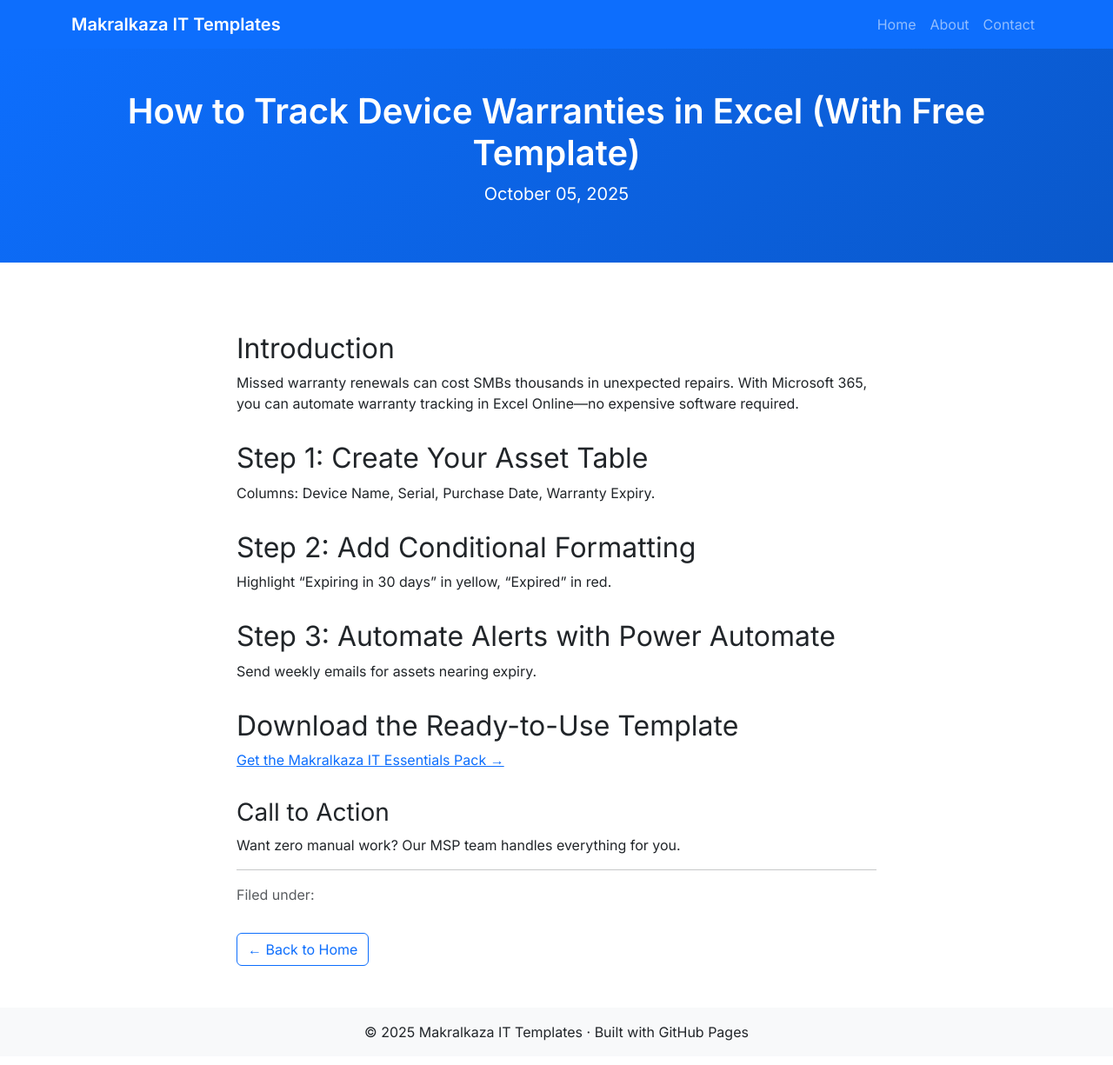
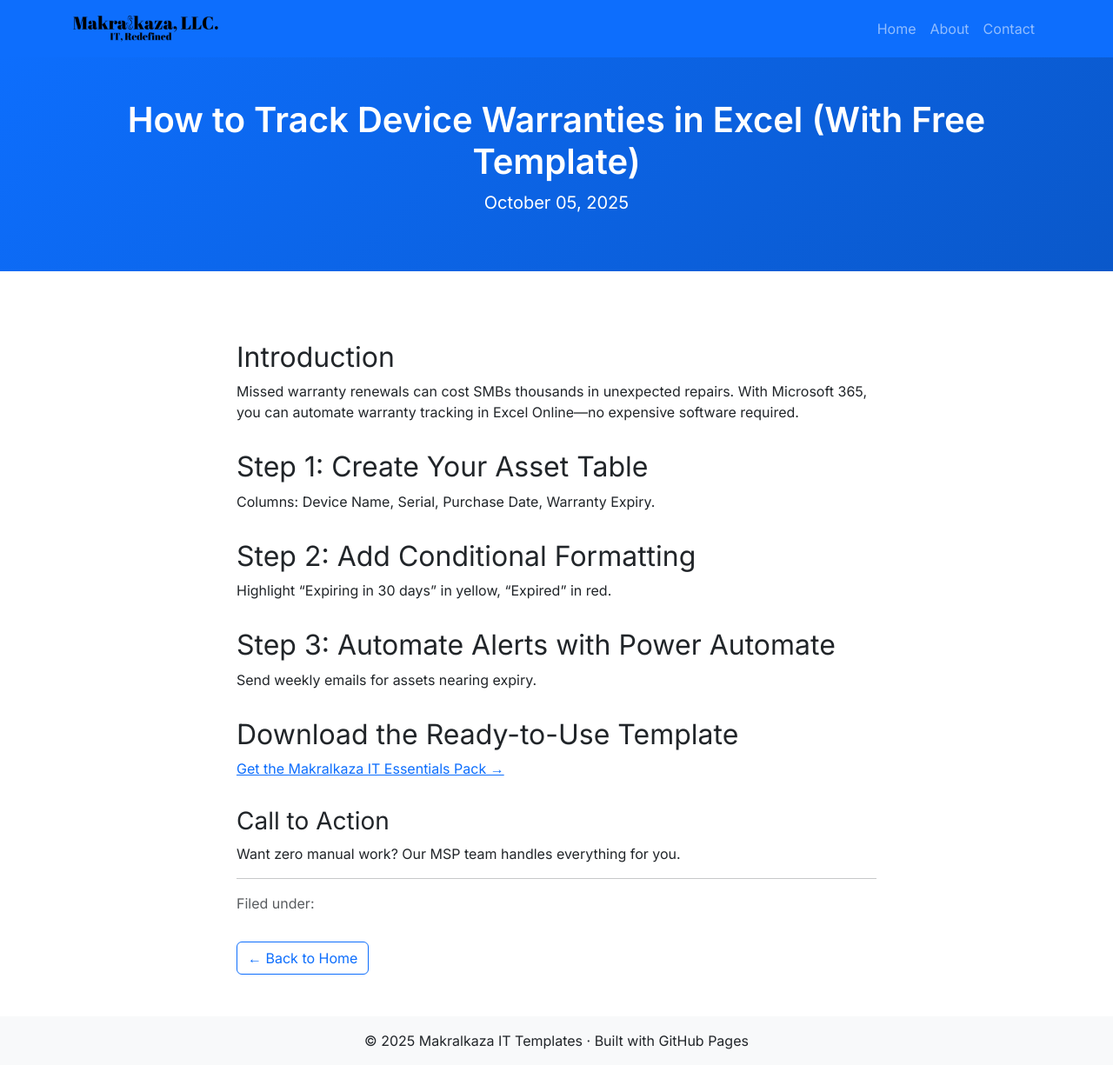
Before and after one commit to gitmakralkaza/tools, a Jekyll site: the page built from _posts/2025-10-05-track-device-warranties-excel-template.md, in a window 1280 px wide. Shown: the whole page at 87% size. Built offline with Jekyll 4.4.1, drawn with Linux system fonts in a browser that asks for light colours.

Commit message:
Update post.html

```diff
--- a/_layouts/post.html
+++ b/_layouts/post.html
@@ -20,7 +20,7 @@
   <!-- Navbar -->
   <nav class="navbar navbar-expand-lg navbar-dark bg-primary">
     <div class="container">
-      <a class="navbar-brand fw-bold" href="{{ "/" | relative_url }}">{{ site.title }}</a>
+      <a class="navbar-brand d-flex align-items-center" href="{{ "/" | relative_url }}"><img src="{{ '/assets/images/logo.png' | relative_url }}" alt="{{ site.title }} logo" height="40" class="me-2"></a>
       <button class="navbar-toggler" type="button" data-bs-toggle="collapse" data-bs-target="#navbarNav">
         <span class="navbar-toggler-icon"></span>
       </button>
```
